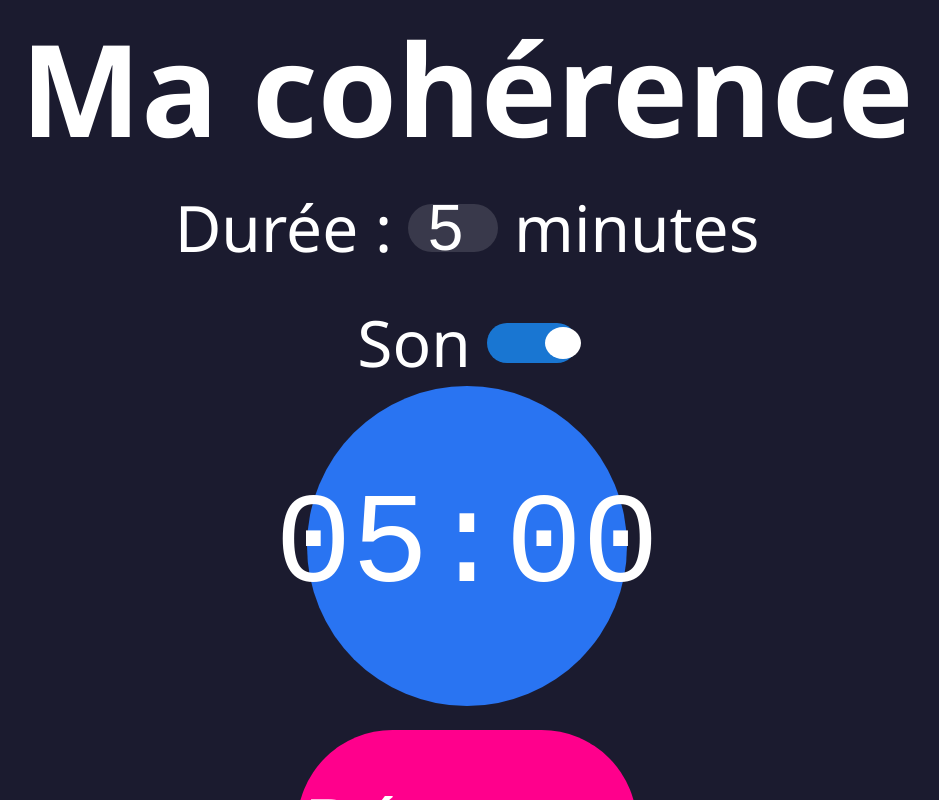
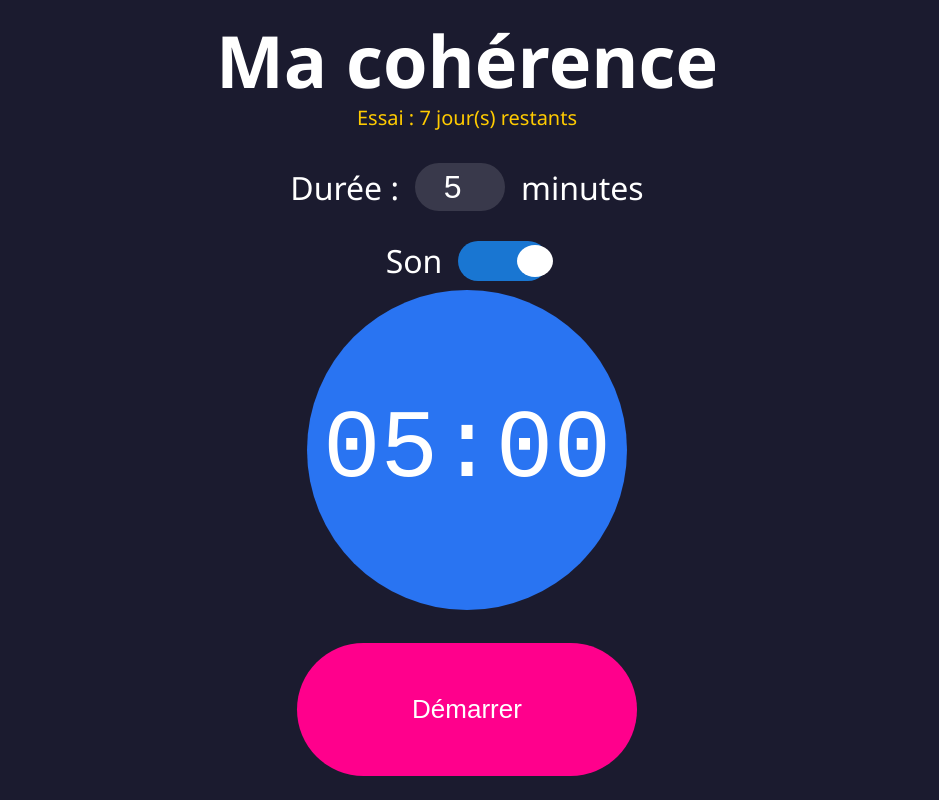
Before and after one commit to flomzo/coherence-pwa, a plain HTML site: page index.html in a window 1280 px wide. Shown: the whole page, without its empty margins (173-1112 px from the left). Drawn offline with Linux system fonts and the light colour scheme; no server answers.

Commit message:
Add files via upload

```diff
--- a/app.js
+++ b/app.js
@@ -24,20 +24,19 @@ function showTrial(){
   }
 }
 
-/* Audio Web API */
-let ctx, buf;
-(async()=>{
-  ctx=new (window.AudioContext||webkitAudioContext)();
-  buf=await ctx.decodeAudioData(await fetch('gong.wav').then(r=>r.arrayBuffer()));
-})();
+/* Audio via HTMLAudioElement (fiable PWA) */
+const gongAudio = new Audio('gong.wav');
+gongAudio.preload='auto';
 let soundOn=true;
 function updateSwitch(){ swBtn.setAttribute('aria-checked',soundOn);}
 swBtn.addEventListener('click',()=>{soundOn=!soundOn;updateSwitch();});
 swBtn.addEventListener('keydown',e=>{if(e.key===' '||e.key==='Enter'){e.preventDefault();soundOn=!soundOn;updateSwitch();}});
 function gong(){
-  if(!soundOn||!buf) return;
-  if(ctx.state==='suspended') ctx.resume();
-  const src=ctx.createBufferSource(); src.buffer=buf; src.connect(ctx.destination); src.start();
+  if(!soundOn) return;
+  try{
+    const a=gongAudio.cloneNode(); // évite couper le son précédent
+    a.play().catch(()=>{});
+  }catch{}
 }
 
 /* Breathing */
@@ -49,7 +48,7 @@ function exhale(){circle.style.transform='scale(1)';gong();exTO=setTimeout(inhal
 /* Countdown */
 let end,tick;
 const pad=n=>n<10?'0'+n:n;
-function clamp(v){return Math.max(1,Math.min(20,Math.round(isNaN(v)?5:v)));}
+const clamp=v=>Math.max(1,Math.min(20,Math.round(isNaN(v)?5:v)));
 function upd(reset=false){
   if(reset){const m=clamp(+input.value);cd.textContent=pad(m)+':00';return;}
   const d=end-Date.now();if(d<=0){stop();return;}
--- a/index.html
+++ b/index.html
@@ -3,38 +3,34 @@
 <head>
 <meta charset="utf-8">
 <meta name="viewport" content="width=device-width,initial-scale=1">
-<title>Cohérence cardiaque</title>
+<title>Ma cohérence</title>
 <link rel="manifest" href="manifest.json">
 <link rel="stylesheet" href="style.css">
 </head>
 <body>
 <header>
   <h1>Ma cohérence</h1>
-
+  <div id="trialBanner" class="trial-banner"></div>
   <div class="controls">
     <div class="duration-row">
-        <span class="dur-label">Durée :</span>
-        <input id="durationInput" type="number" min="1" max="20" step="1" value="5" aria-label="Durée en minutes">
-        <span class="unit">minutes</span>
+      <span>Durée :</span>
+      <input id="durationInput" type="number" value="5" min="1" max="20" step="1">
+      <span>minutes</span>
     </div>
-
     <div class="sound-row">
-        <span class="sound-label">Son</span>
-        <button id="soundToggle" class="switch" role="switch" aria-checked="true" tabindex="0" aria-label="Activer le son">
+      <span>Son</span>
+      <button id="soundToggle" class="switch" role="switch" aria-checked="true" tabindex="0">
         <span class="knob"></span>
       </button>
     </div>
   </div>
 </header>
-
 <main>
   <div id="circle"><span id="countdown" aria-live="polite">05:00</span></div>
 </main>
-
 <footer>
   <button id="toggle" class="primary-btn">Démarrer</button>
 </footer>
-
 <script src="app.js" defer></script>
 </body>
 </html>
--- a/style.css
+++ b/style.css
@@ -1,143 +1,20 @@
 *{box-sizing:border-box;margin:0;padding:0}
-
-/* base */
-html,body{
-  height:100%;
-  overflow:hidden;
-  font-family:'Segoe UI',sans-serif;
-  background:#1b1b2f;
-  color:#fff;
-}
-
-/* layout */
-body{
-  display:flex;
-  flex-direction:column;
-}
+html,body{height:100%;overflow:hidden;font-family:'Segoe UI',sans-serif;background:#1b1b2f;color:#fff}
+body{display:flex;flex-direction:column}
 header,footer{flex:0 0 auto}
 main{flex:1 0 auto;display:flex;justify-content:center;align-items:center;padding:0 16px}
-
-/* title */
-h1{
-  font-size:10vw;
-  line-height:1;
-  text-align:center;
-  margin-top:24px;
-}
-
-/* controls */
-.controls{
-  margin-top:32px;
-  display:flex;
-  flex-direction:column;
-  gap:28px;
-  align-items:center;
-}
-
-.duration-row,
-.sound-row{
-  display:flex;
-  align-items:center;
-  gap:16px;
-  font-size:5vw;
-}
-
-/* duration input */
-#durationInput{
-  width:15vw;max-width:90px;
-  height:9vw;max-height:48px;
-  border:none;border-radius:100px;
-  background:#ffffff22;
-  color:#fff;
-  text-align:center;
-  font-size:5vw;
-  outline:none;
-}
-#durationInput:focus{
-  outline:3px solid #ff008c;
-}
-
-/* switch */
-.switch{
-  position:relative;
-  width:18vw;max-width:90px;
-  height:9vw;max-height:40px;
-  background:#1976D2;
-  border:none;
-  border-radius:100px;
-  cursor:pointer;
-  transition:background .3s;
-}
+h1{font-size:clamp(32px,10vw,72px);line-height:1;text-align:center;margin-top:24px}
+.controls{margin-top:32px;display:flex;flex-direction:column;gap:28px;align-items:center}
+.duration-row,.sound-row{display:flex;align-items:center;gap:16px;font-size:clamp(20px,5vw,32px)}
+#durationInput{width:min(15vw,90px);height:min(9vw,48px);border:none;border-radius:100px;background:#ffffff22;color:#fff;text-align:center;font-size:clamp(20px,5vw,32px);outline:none}
+#durationInput:focus{outline:3px solid #ff008c}
+.switch{position:relative;width:min(18vw,90px);height:min(9vw,40px);background:#1976D2;border:none;border-radius:100px;cursor:pointer;transition:background .3s}
 .switch[aria-checked="false"]{background:#555}
-.knob{
-  position:absolute;
-  top:8%;
-  left:4%;
-  width:38%;
-  height:84%;
-  background:#fff;
-  border-radius:100%;
-  transition:transform .3s;
-}
-.switch[aria-checked="true"] .knob{
-  transform:translateX(100%);
-}
-
-/* circle */
-#circle{
-  width:min(60vw,40vh);
-  height:min(60vw,40vh);
-  border-radius:50%;
-  background:#2974f2;
-  display:flex;
-  justify-content:center;
-  align-items:center;
-  transition:transform 5s linear;
-}
-#countdown{
-  font-family:'Courier New',monospace;
-  font-size:10vw;
-}
-
-/* button */
-footer{
-  padding:24px 16px calc(24px + env(safe-area-inset-bottom));
-  display:flex;
-  justify-content:center;
-}
-.primary-btn{
-  width:80vw;max-width:340px;
-  padding:4vw 0;
-  border:none;
-  border-radius:100px;
-  background:#ff008c;
-  color:#fff;
-  font-size:6vw;
-}
-
-/* ---- Fix knob size & position ---- */
-.switch{
-  position:relative;
-  width:18vw;max-width:90px;
-  height:9vw;max-height:40px;
-  background:#1976D2;
-  border:none;
-  border-radius:100px;
-  cursor:pointer;
-  transition:background .3s;
-  flex-shrink:0;
-}
-.switch[aria-checked="false"]{background:#555;}
-.knob{
-  position:absolute;
-  top:10%;
-  left:5%;
-  width:40%;
-  height:80%;
-  background:#fff;
-  border-radius:100%;
-  transition:transform .3s;
-}
-.switch[aria-checked="true"] .knob{
-  transform:translateX(150%);
-}
+.knob{position:absolute;top:10%;left:5%;width:40%;height:80%;background:#fff;border-radius:100%;transition:transform .3s}
+.switch[aria-checked="true"] .knob{transform:translateX(150%)}
+#circle{width:min(60vw,40vh);height:min(60vw,40vh);border-radius:50%;background:#2974f2;display:flex;justify-content:center;align-items:center;transition:transform 5s linear}
+#countdown{font-family:'Courier New',monospace;font-size:clamp(32px,10vw,96px)}
+footer{padding:24px 16px calc(24px + env(safe-area-inset-bottom));display:flex;justify-content:center}
+.primary-btn{width:80vw;max-width:340px;padding:4vw 0;border:none;border-radius:100px;background:#ff008c;color:#fff;font-size:clamp(20px,6vw,26px)}
+.trial-banner{font-size:clamp(14px,4vw,20px);color:#ffcb00;margin-top:8px;text-align:center}
+.disabled{opacity:0.5;pointer-events:none}
```
Also changed, not shown: sw.js (+5 -15 lines), manifest.json. Lines whose indentation alone changed are shown as unchanged.
